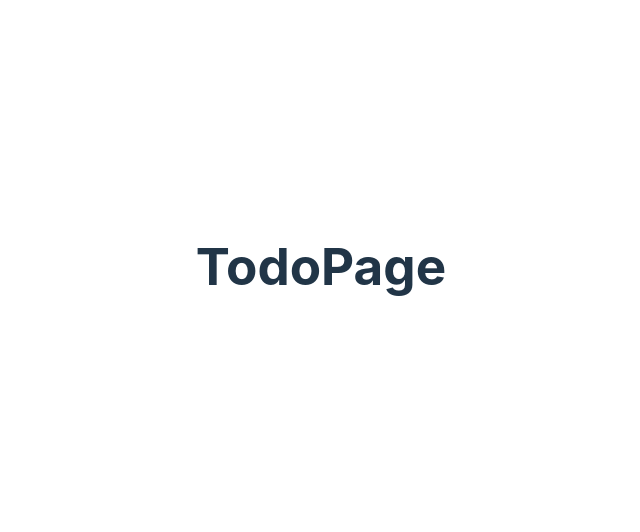
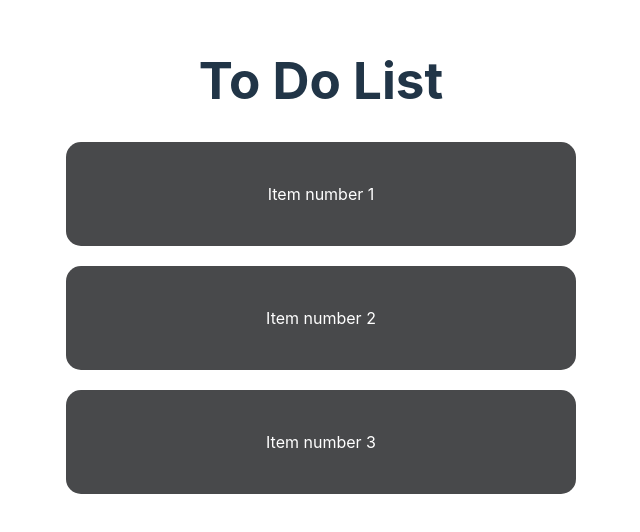
Before and after one commit to regovariff/todo-app, a React (Vite) app: page /todopage in a window 1280 px wide. Shown: the part 134-666 px from the top of the page, without its empty margins (319-959 px from the left). Built offline with nearby package versions, Linux system fonts and the light colour scheme.

Commit message:
todoitem + todolist + todopage

```diff
--- a/src/components/Card.tsx
+++ b/src/components/Card.tsx
@@ -2,7 +2,7 @@ import styled from "styled-components";
 
 const Card = styled.div`
   background-color: #48494b;
-  color: #333;
+  color: #fff;
   border-radius: 15px;
   padding: 40px 200px;
   margin: 20px 0;
--- a/src/components/TodoItem.tsx
+++ b/src/components/TodoItem.tsx
@@ -1,11 +1,22 @@
+import Card from "./Card";
 
-function TodoItem() {
+interface DataList {
+    id: number;
+    text: string;
+}
 
-    return (
-        <>
-        <h1>TodoItem</h1>
-        </>
-    );
+interface TodoItemProps {
+  item: DataList;
+}
+
+function TodoItem({ item }: TodoItemProps) {
+  return (
+    <>
+      <Card>
+        <div>{item.text}</div>
+      </Card>
+    </>
+  );
 }
 
 export default TodoItem;
--- a/src/components/TodoList.tsx
+++ b/src/components/TodoList.tsx
@@ -1,11 +1,29 @@
+import TodoItem from "./TodoItem";
 
-function TodoList() {
+interface DataList {
+  id: number;
+  text: string;
+}
 
-    return (
-        <>
-        <h1>TodoList</h1>
-        </>
-    );
+interface TodoListProps {
+  listdata: DataList[];
+}
+
+function TodoList({ listdata }: TodoListProps) {
+  if (!listdata || listdata.length === 0) {
+    return <p>Nothing here yet</p>;
+  }
+
+  return (
+    <>
+      <h1>To Do List</h1>
+      <div>
+        {listdata.map((item) => (
+          <TodoItem key={item.id} item={item} />
+        ))}
+      </div>
+    </>
+  );
 }
 
 export default TodoList;
--- a/src/data/TodoData.js
+++ b/src/data/TodoData.tsx
@@ -1,4 +1,9 @@
-const TodoData = [
+interface DataList {
+    id: number;
+    text: string;
+}
+
+const TodoData: DataList[] = [
     {
         id: 1,
         text: 'Item number 1'
@@ -12,3 +17,5 @@ const TodoData = [
         text: 'Item number 3'
     },
 ]
+
+export default TodoData;
--- a/src/pages/TodoPage.tsx
+++ b/src/pages/TodoPage.tsx
@@ -1,9 +1,20 @@
+import { useState } from 'react';
+import TodoList from '../components/TodoList';
+import TodoData from "../data/TodoData";
 
 function TodoPage() {
+    interface DataList {
+        id: number;
+        text: string;
+    }
+
+    const [listdata, setListData] = useState<DataList[]>(TodoData);
 
     return (
         <>
-        <h1>TodoPage</h1>
+            <div>
+                <TodoList listdata={listdata} />
+            </div>
         </>
     );
 }
```
